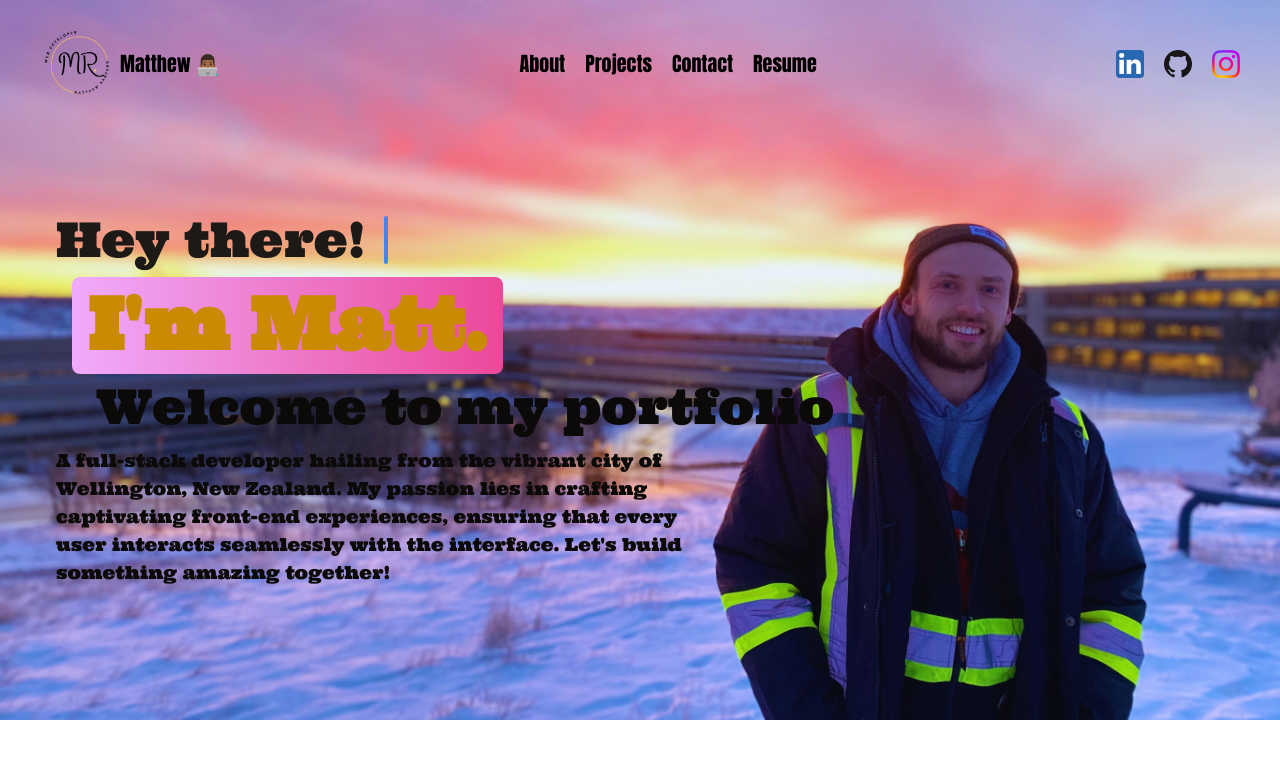
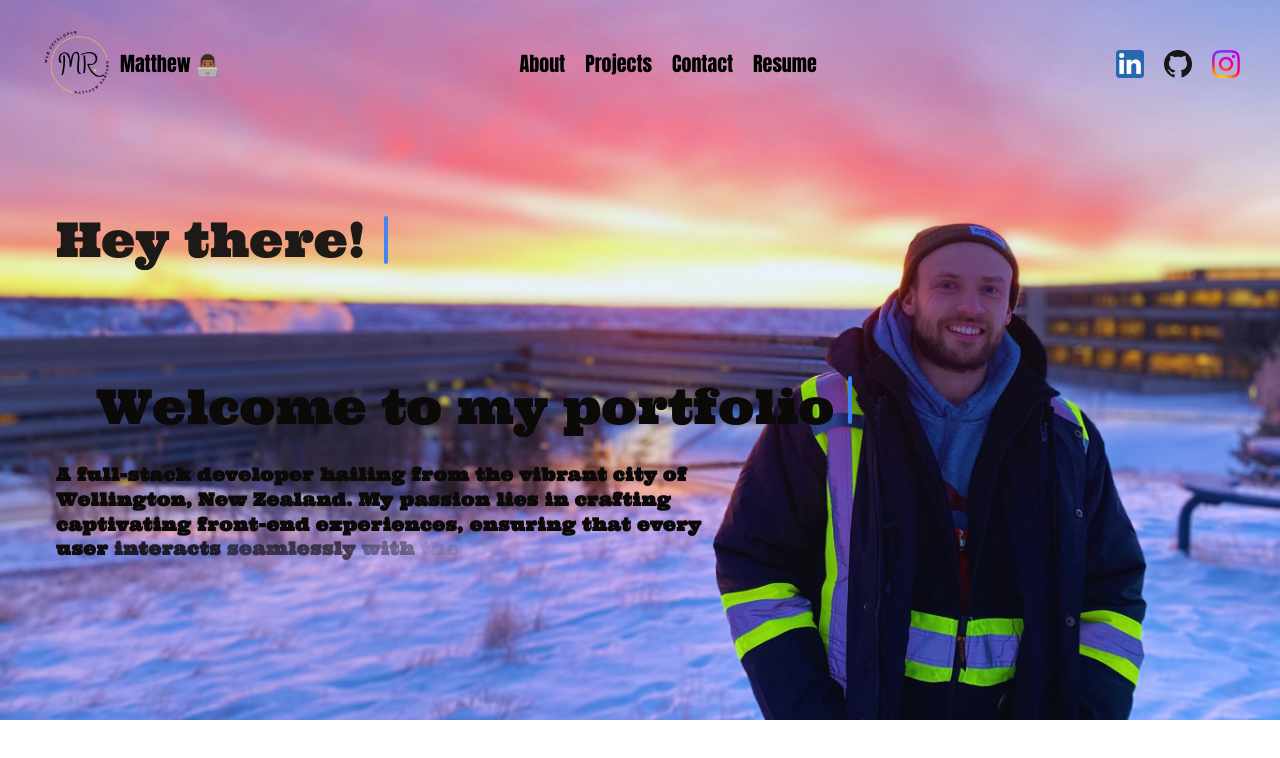
Before and after one commit to matthew-ranford/new-portfolio, a Next.js app: page / in a window 1280 px wide. Shown: the top 758 px of the page. Built offline with nearby package versions, Linux system fonts and the light colour scheme.

Commit message:
Adding initial text-generate-effect to div tag, text-generate-effect file added and edited

```diff
--- a/app/components/Hero.tsx
+++ b/app/components/Hero.tsx
@@ -1,13 +1,15 @@
 'use client'
 
 import Image from 'next/image'
+
+import { ultra } from '@/fonts'
 
 import {
   TypewriterEffect,
   TypewriterEffectSmooth,
 } from '@/components/ui/typewriter-effect'
-
-import { Highlight, HeroHighlight } from '@/components/ui/hero-highlight'
+import { Highlight } from '@/components/ui/hero-highlight'
+import { TextGenerateEffect } from '@/components/ui/text-generate-effect'
 
 export default function Hero() {
   const firstHeader = [
@@ -32,11 +34,10 @@ export default function Hero() {
     {
       text: 'portfolio',
     },
-    // Doesn't like the emoji and won't render
-    // {
-    //   text: '👋🏽',
-    // },
   ]
+
+  const words =
+    "A full-stack developer hailing from the vibrant city of Wellington, New Zealand. My passion lies in crafting captivating front-end experiences, ensuring that every user interacts seamlessly with the interface. Let's build something amazing together!"
 
   return (
     <>
@@ -48,7 +49,8 @@ export default function Hero() {
           alt="Photo of me in Canada with sunset in the background"
           // className="opacity-90"
         />
-        <section className="absolute inset-0 md:max-w-full mx-6 lg:mx-14 2xl:mx-36 pt-14 lg:pt-0 2xl:pt-56 mt-52 2xl:mt-60 ">
+        <div className={ultra.className}>
+          <section className="absolute inset-0 md:max-w-full mx-6 lg:mx-14 2xl:mx-36 pt-14 lg:pt-0 2xl:pt-56 mt-52 2xl:mt-60">
             <div className="flex lg:flex-row">
               <div className="space-y-4 2xl:space-y-6 text-left">
                 <h1>
@@ -61,15 +63,14 @@ export default function Hero() {
                 <h2>
                   <TypewriterEffect words={secondHeader} />
                 </h2>
-              <p className="max-w-2xl 2xl:max-w-5xl text-lg text-white md:text-stone-950 pb-4">
-                {
-                  "A full-stack developer hailing from the vibrant city of Wellington, New Zealand. My passion lies in crafting captivating front-end experiences, ensuring that every user interacts seamlessly with the interface. Let's build something amazing together!"
-                }
-              </p>
+                <div>
+                  <TextGenerateEffect words={words} />
+                </div>
               </div>
             </div>
           </section>
         </div>
+      </div>
     </>
   )
 }
--- a/app/page.tsx
+++ b/app/page.tsx
@@ -1,16 +1,12 @@
 import React from 'react'
 import Navbar from './components/Navbar'
 import Hero from './components/Hero'
-
-import { ultra } from '@/fonts'
 
 export default function page() {
   return (
     <>
       <Navbar />
-      <div className={ultra.className}>
-        <Hero />
-      </div>
+      <Hero />
     </>
   )
 }
--- a/components/ui/hero-highlight.tsx
+++ b/components/ui/hero-highlight.tsx
@@ -80,7 +80,7 @@ export const Highlight = ({
       transition={{
         duration: 1,
         ease: 'linear',
-        delay: 2,
+        delay: 7,
       }}
       style={{
         backgroundRepeat: 'no-repeat',
--- /dev/null
+++ b/components/ui/text-generate-effect.tsx
@@ -0,0 +1,51 @@
+'use client'
+import { useEffect } from 'react'
+import { motion, stagger, useAnimate } from 'framer-motion'
+import { cn } from '@/lib/utils'
+
+export const TextGenerateEffect = ({
+  words,
+  className,
+}: {
+  words: string
+  className?: string
+}) => {
+  const [scope, animate] = useAnimate()
+  let wordsArray = words.split(' ')
+  useEffect(() => {
+    animate(
+      'span',
+      {
+        opacity: 1,
+      },
+      {
+        duration: 1,
+        delay: stagger(0.2),
+      }
+    )
+  }, [scope.current])
+
+  const renderWords = () => {
+    return (
+      <motion.div ref={scope}>
+        {wordsArray.map((word, idx) => {
+          return (
+            <motion.span key={word + idx} className="opacity-0">
+              {word}{' '}
+            </motion.span>
+          )
+        })}
+      </motion.div>
+    )
+  }
+
+  return (
+    <div className={cn('font-bold', className)}>
+      <div className="mt-4">
+        <div className=" max-w-2xl 2xl:max-w-5xl text-lg text-white md:text-stone-950 pb-4 pt-4 leading-snug tracking-wide">
+          {renderWords()}
+        </div>
+      </div>
+    </div>
+  )
+}
--- a/components/ui/typewriter-effect.tsx
+++ b/components/ui/typewriter-effect.tsx
@@ -37,7 +37,7 @@ export const TypewriterEffect = ({
         },
         {
           duration: 1.5,
-          delay: stagger(0.1),
+          delay: stagger(0.2),
           ease: 'easeInOut',
         }
       )
@@ -84,7 +84,7 @@ export const TypewriterEffect = ({
         }}
         transition={{
           duration: 1,
-          delay: 1.2,
+          delay: 0.5,
           repeat: Infinity,
           repeatType: 'reverse',
         }}
```
Lines whose indentation alone changed are shown as unchanged.
